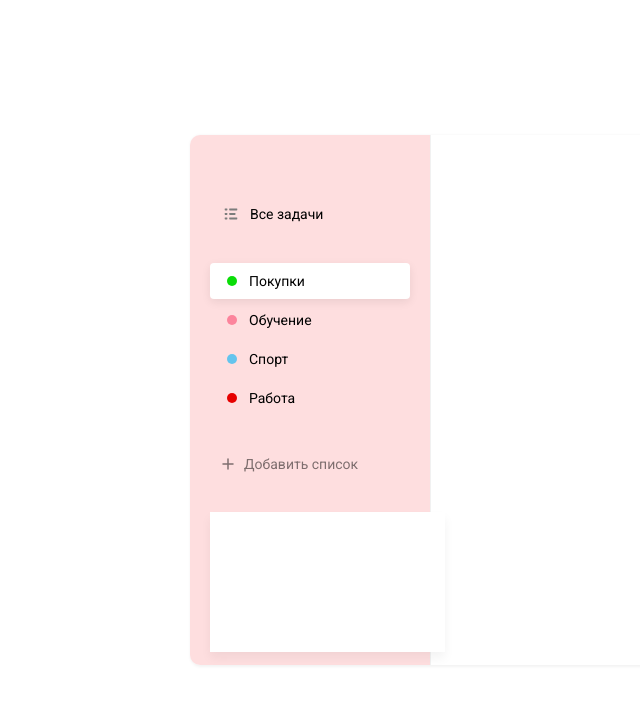
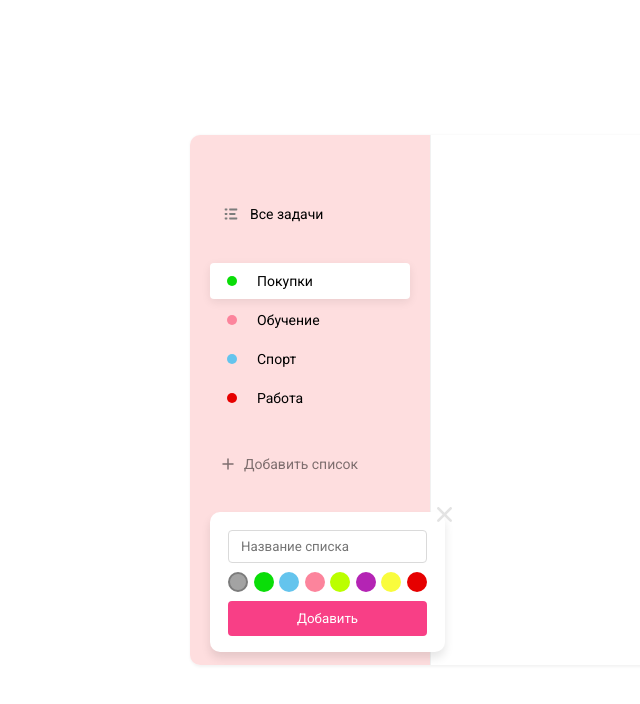
Before and after one commit to theskepticalcat/Quest-List, a React (Create React App) app: page / in a window 1280 px wide. Both pictures are taken after a click on the item "Добавить список". Shown: the top 704 px of the page, without its empty margins (75-715 px from the left). Built offline with nearby package versions, Linux system fonts and the light colour scheme.

Commit message:
addList modal
layout, select colors, open and close modal

```diff
--- a/src/App.js
+++ b/src/App.js
@@ -1,5 +1,7 @@
 import List from './components/List/List';
 import AddList from './components/AddList/addList';
+
+import database from './assets/database.json';
 
 function App() {
   return (
@@ -41,7 +43,7 @@ function App() {
           isRemovable
         />
 
-        <AddList />
+        <AddList colors={database.colors}/>
 
       </div>
       <div className="quests__tasks"></div>
--- a/database.json
+++ b/src/assets/database.json
@@ -162,7 +162,7 @@
       {
         "id": 7,
         "hex": "#110133",
-        "name": "black"
+        "name": "yellow"
       },
       {
         "id": 8,
--- a/src/components/AddList/addList.jsx
+++ b/src/components/AddList/addList.jsx
@@ -1,9 +1,14 @@
 import React from 'react';
 import List from '../List/List';
-import '../List/list.scss';
+import Marker from '../Marker/Marker';
 import './addList.scss'
+import closeSvg from '../../assets/icons/close.svg'
 
-const AddList= () => {
+
+const AddList = ({ colors }) => {
+    const [visibleListForm, setVisibleListForm] = React.useState(false);
+    const [selectedColor, setColor] = React.useState(colors[0].id);   //дефолтно первый маркер будет выделен
+
     return (
         <div className="add-list">
             <List
@@ -11,14 +16,40 @@ const AddList= () => {
                     {
                         className: 'list__add-button',
                         icon: <svg width="12" height="12" viewBox="0 0 12 12" fill="none" xmlns="http://www.w3.org/2000/svg">
-                            <path d="M6 1V11" stroke="#000" stroke-width="1.5" stroke-linecap="round" stroke-linejoin="round"/>
-                            <path d="M1 6H11" stroke="#000" stroke-width="1.5" stroke-linecap="round" stroke-linejoin="round"/>
+                            <path d="M6 1V11" stroke="#000" strokeWidth="1.5" strokeLinecap="round" strokeLinejoin="round"/>
+                            <path d="M1 6H11" stroke="#000" strokeWidth="1.5" strokeLinecap="round" strokeLinejoin="round"/>
                             </svg>,
                         name: 'Добавить список'
                     }
                 ]}
+                onClick = {
+                    () => setVisibleListForm(true)   //Показываем модалку добавления нового списка
+                }
             />
-            <div className="add-list__form"></div>
+            {visibleListForm && (   //Если visibleListForm у нас true, тогда отображается <div>
+                <div className="add-list__form">
+                    <img
+                        onClick={() => setVisibleListForm(false)}
+                        src={closeSvg}
+                        alt="Close button"
+                        className="add-list__form-close-btn"
+                    />
+                    <input type="text" className="textarea" placeholder="Название списка"></input>
+                    <div className="add-list__form-colors">
+                    {
+                        colors.map(color =>
+                            <Marker
+                                onClick={() => setColor(color.id)}   //меняем состояние: null на id цвета
+                                key={color.id}
+                                color={color.name}
+                                className={selectedColor === color.id && 'active'}   //если выбраный цвет соответствует хотя бы одному color.id, тогда добавится .active
+                            />
+                        )
+                    }
+                    </div>
+                    <button className="button">Добавить</button>
+                </div>
+            )}
         </div>
     );
 };
--- a/src/components/AddList/addList.scss
+++ b/src/components/AddList/addList.scss
@@ -1,9 +1,48 @@
-
 .add-list {
     &__form {
+        position: absolute;
+
         width: 235px;
         height: 140px;
+        padding: 18px;
+
         background: #FFF;
-        box-shadow: 0px 6px 10px rgba(0, 0, 0, 0.05);
+        box-shadow: 0px 6px 10px rgba(0, 0, 0, 0.1);
+        border-radius: 10px;
+        box-sizing: border-box;
+    }
+
+    &__form-colors {
+        display: flex;
+        justify-content: space-between;
+
+        margin-top: 9px;
+    }
+
+    &__form-close-btn {
+        position: absolute;
+        right: -7px;
+        top: -5px;
+        cursor: pointer;
+
+        height: 15px;
+    }
+
+    .button {
+        width: 100%;
+        margin-top: 9px;
+    }
+
+    .marker {
+        width: 16px;
+        height: 16px;
+        margin: 0;
+        border: 2px solid transparent;
+
+        cursor: pointer;
+
+        &.active {
+            border: 2px solid #7c7c7c;
+        }
     }
 }
--- a/src/components/List/List.jsx
+++ b/src/components/List/List.jsx
@@ -1,13 +1,22 @@
 import classNames from 'classnames';
 import './list.scss';
+import Marker from '../Marker/Marker';
 
-const List = ({ items }) => {
+
+const List = ({ items, isRemovable, onClick }) => {
     return (
-        <ul className="list">
+        <ul onClick={onClick} className="list">
             {
                 items.map((item, index) =>
-                    <li key={index} className={classNames(item.className, {'active': item.active})}>
-                        <i>{item.icon ? item.icon : <i className={`marker marker--${item.color}`}></i>} </i>
+                    <li
+                        key={index}
+                        className={classNames(item.className, {'active': item.active})}>
+                        <i>
+                            {item.icon
+                            ? item.icon
+                            : <Marker color={item.color}/>
+                            }
+                        </i>
                         <span>{item.name}</span>
                     </li>
                 )
--- a/src/components/List/list.scss
+++ b/src/components/List/list.scss
@@ -26,28 +26,5 @@
           display: inline-flex;
           margin-right: 10px;
         }
-
-
-        .marker {
-          position: relative;
-          width: 10px;
-          height: 10px;
-          border-radius: 30px;
-          margin-left: 5px;
-          margin-right: 2px;
-
-          &--green {
-            background-color: #0add08 ;
-          }
-          &--pink {
-            background-color: #fc849c;
-          }
-          &--blue {
-            background-color: #64C4ED;
-          }
-          &--red {
-            background-color: rgb(230, 0, 0);
-          }
-        }
       }
   }
--- /dev/null
+++ b/src/components/Marker/Marker.jsx
@@ -0,0 +1,10 @@
+import classNames from 'classnames';
+import './marker.scss';
+
+const Marker = ({ color, onClick, className }) => (
+    <i onClick={onClick}
+        className={classNames('marker', { [`marker--${color}`]: color }, className)}
+    ></i>
+)
+
+export default Marker;
--- /dev/null
+++ b/src/components/Marker/marker.scss
@@ -0,0 +1,34 @@
+.marker {
+    position: relative;
+    display: inline-block;
+    width: 10px;
+    height: 10px;
+    border-radius: 30px;
+    margin-left: 5px;
+    margin-right: 2px;
+
+    &--grey {
+      background-color: rgb(163, 163, 163);
+    }
+    &--green {
+      background-color: #0add08 ;
+    }
+    &--pink {
+      background-color: #fc849c;
+    }
+    &--lime {
+      background-color: rgb(187, 255, 0);
+    }
+    &--purple {
+      background-color: rgb(180, 36, 180);
+    }
+    &--yellow {
+      background-color: rgb(249, 252, 61);
+    }
+    &--blue {
+      background-color: #64C4ED;
+    }
+    &--red {
+      background-color: rgb(230, 0, 0);
+    }
+  }
--- a/src/index.scss
+++ b/src/index.scss
@@ -31,3 +31,35 @@
     border-right: 1px solid #f1f1f1;
   }
 }
+
+
+.textarea {
+  background: #fff;
+  border: 1px solid #dadada;
+  box-sizing: border-box;
+  border-radius: 4px;
+  padding: 8px 12px;
+  width: 100%;
+
+  &:focus {
+    border-color: #bebebe;
+  }
+}
+
+.button {
+  background: rgb(248, 63, 134);
+  border-radius: 4px;
+  color: #fff;
+  padding: 10px 20px;
+
+  border: none;
+  outline: none;
+  cursor: pointer;
+
+  &:hover {
+    background: darken(rgb(248, 63, 134), 5%);
+  }
+  &:active {
+    background: darken(rgb(248, 63, 134), 15%);
+  }
+}
```
Also changed, not shown: src/assets/icons/close.svg (renamed from src/assets/icons/delete.svg).
